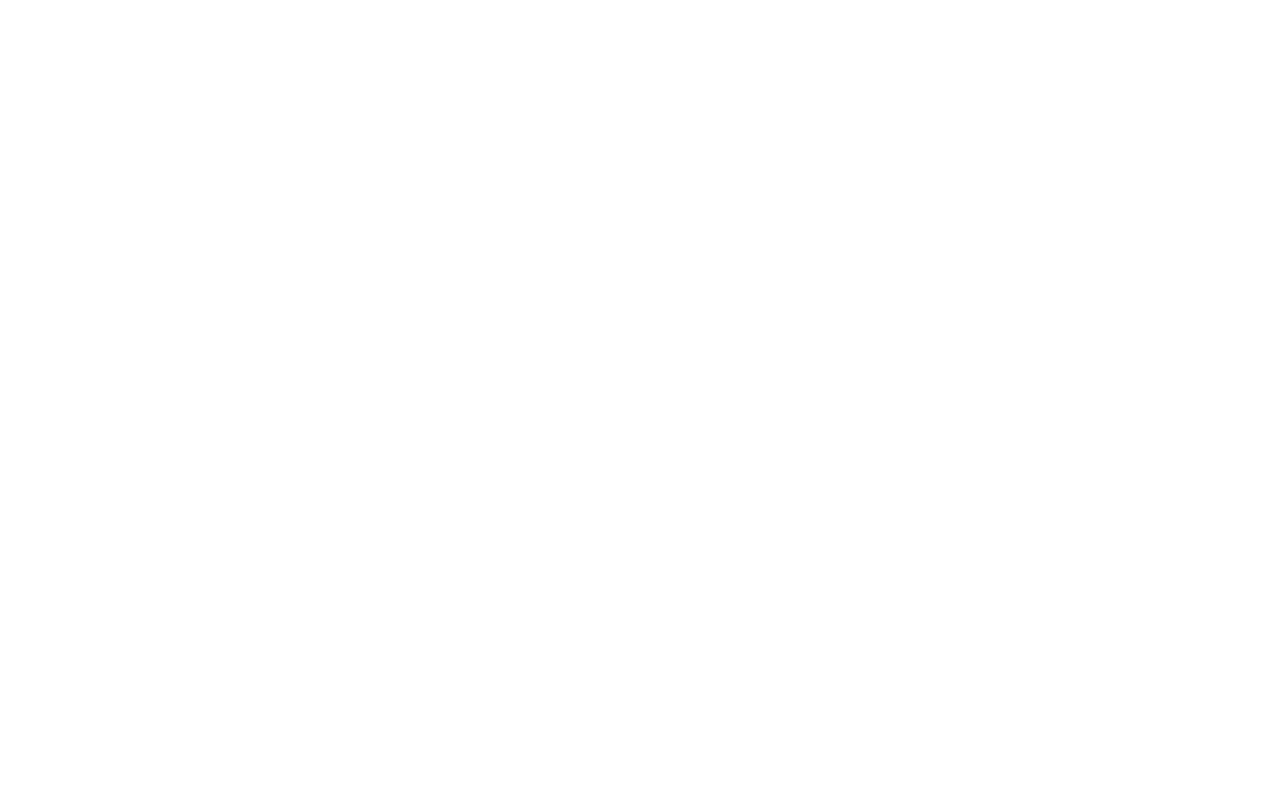
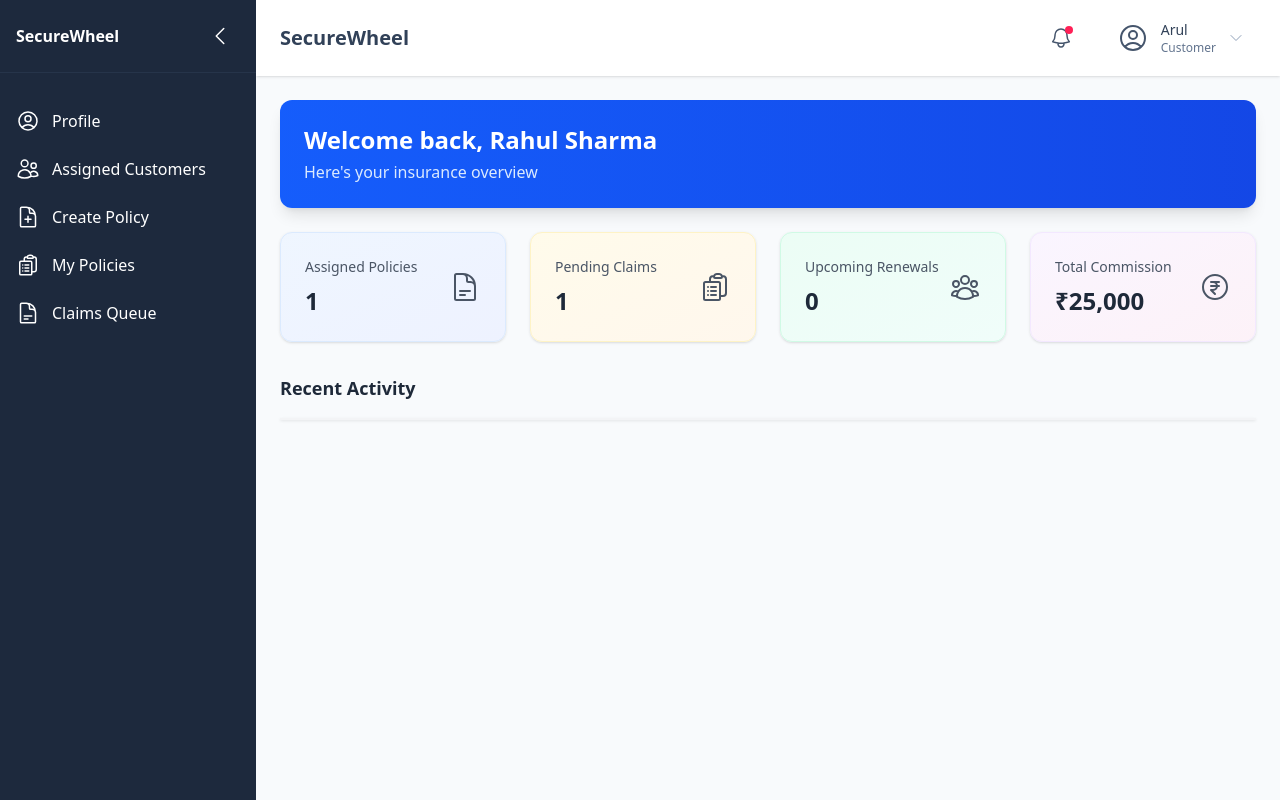
Before and after one commit to babuprasadravi/insurance_management_ui, a React (Vite) app: page /agentDashboard in a window 1280 px wide. Before the commit this address had no page. Built offline with nearby package versions, Linux system fonts and the light colour scheme.

Commit message:
Agent Dashboard done

```diff
--- a/src/App.jsx
+++ b/src/App.jsx
@@ -14,11 +14,14 @@
 import { FileClaimForm } from "./components/pages/FileClaimForm";
 import { ClaimProvider } from "./context/ClaimContext";
 import { MyClaims } from "./components/pages/MyClaims";
+import { AgentDashboard } from "./components/pages/AgentDashboard";
+import { AgentProvider } from "./context/AgentContext";
 
 function App() {
   return (
     <PolicyProvider>
       <ClaimProvider>
+        <AgentProvider>
           <Router>
             <Toaster position="top-right" />
             <Routes>
@@ -45,8 +48,24 @@
                 path="/dashboard/notifications"
                 element={<CustomerDashboard />}
               />
+              <Route path="/agentDashboard" element={<AgentDashboard />} />
+              {/* <Route
+              path="/agentDashboard/customers"
+              element={<AssignedCustomers />}
+            />
+            <Route
+              path="/agentDashboard/create-policy"
+              element={<CreatePolicy />}
+            />
+            <Route
+              path="/agentDashboard/policies"
+              element={<AgentPolicies />}
+            />
+            <Route path="/agentDashboard/claims" element={<ClaimsQueue />} />
+            <Route path="/agentDashboard/profile" element={<Profile />} /> */}
             </Routes>
           </Router>
+        </AgentProvider>
       </ClaimProvider>
     </PolicyProvider>
   );
--- a/src/components/layout/DashboardLayout.jsx
+++ b/src/components/layout/DashboardLayout.jsx
@@ -2,7 +2,7 @@
 import { DashboardSidebar } from "./DashboardSidebar";
 import { DashboardNavbar } from "./DashboardNavbar";
 
-export const DashboardLayout = ({ children }) => {
+export const DashboardLayout = ({ menuItems, children }) => {
   const [sidebarCollapsed, setSidebarCollapsed] = useState(false);
 
   return (
@@ -10,6 +10,7 @@
       <DashboardSidebar
         collapsed={sidebarCollapsed}
         setCollapsed={setSidebarCollapsed}
+        menuItems={menuItems}
       />
       <div
         className={`flex-1 transition-all duration-300 ${
--- a/src/components/layout/DashboardSidebar.jsx
+++ b/src/components/layout/DashboardSidebar.jsx
@@ -9,36 +9,9 @@
   ChevronRightIcon,
 } from "@heroicons/react/24/outline";
 
-const menuItems = [
-  {
-    name: "Profile",
-    icon: UserCircleIcon,
-    path: "/dashboard/settings",
-  },
-  {
-    name: "Browse Policies",
-    icon: DocumentTextIcon,
-    path: "/dashboard/browse-policies",
-  },
-  {
-    name: "My Policies",
-    icon: ClipboardDocumentListIcon,
-    path: "/dashboard/my-policies",
-  },
-  {
-    name: "File a Claim",
-    icon: DocumentTextIcon,
-    path: "/dashboard/file-claim",
-  },
-  {
-    name: "My Claims",
-    icon: DocumentTextIcon, // Make sure to import this icon DocumentDuplicateIcon
-    path: "/dashboard/claims",
-  },
-  { name: "Notifications", icon: BellIcon, path: "/dashboard/notifications" },
-];
 
-export const DashboardSidebar = ({ collapsed, setCollapsed }) => {
+
+export const DashboardSidebar = ({ collapsed, setCollapsed, menuItems}) => {
   const location = useLocation();
   const navigate = useNavigate();
 
--- /dev/null
+++ b/src/components/pages/AgentDashboard.jsx
@@ -0,0 +1,72 @@
+import {
+    DocumentTextIcon,
+    UserGroupIcon,
+    ClipboardDocumentListIcon,
+    CurrencyRupeeIcon,
+  } from "@heroicons/react/24/outline";
+  import { DashboardLayout } from "../layout/DashboardLayout";
+  import { OverviewCard } from "../ui/OverviewCard";
+  import { WelcomeBanner } from "../ui/WelcomeBanner";
+  import { useAgent } from "../../context/AgentContext";
+  import { AgentMenuItems } from "../../constants/data";
+
+  export const AgentDashboard = () => {
+    const { assignedPolicies, pendingClaims, commissionSummary } = useAgent();
+
+    const agent = {
+      name: "Rahul Sharma",
+      role: "Insurance Agent"
+    };
+
+    // Get policies expiring in next 30 days
+    const upcomingRenewals = assignedPolicies.filter(policy => {
+      const expiryDate = new Date(policy.validityEnd);
+      const today = new Date();
+      const diffTime = expiryDate - today;
+      const diffDays = Math.ceil(diffTime / (1000 * 60 * 60 * 24));
+      return diffDays <= 30 && diffDays > 0;
+    }).length;
+
+    return (
+      <DashboardLayout menuItems={AgentMenuItems} >
+        {/* Welcome Banner */}
+        <WelcomeBanner customer={agent} />
+
+        {/* Overview Cards */}
+        <div className="grid grid-cols-1 md:grid-cols-2 lg:grid-cols-4 gap-6">
+          <OverviewCard
+            title="Assigned Policies"
+            value={assignedPolicies.length}
+            icon={DocumentTextIcon}
+            className="bg-gradient-to-br from-blue-50 to-indigo-50 border-blue-100"
+          />
+          <OverviewCard
+            title="Pending Claims"
+            value={pendingClaims.length}
+            icon={ClipboardDocumentListIcon}
+            className="bg-gradient-to-br from-amber-50 to-orange-50 border-amber-100"
+          />
+          <OverviewCard
+            title="Upcoming Renewals"
+            value={upcomingRenewals}
+            icon={UserGroupIcon}
+            className="bg-gradient-to-br from-emerald-50 to-teal-50 border-emerald-100"
+          />
+          <OverviewCard
+            title="Total Commission"
+            value={`₹${commissionSummary.totalEarned.toLocaleString()}`}
+            icon={CurrencyRupeeIcon}
+            className="bg-gradient-to-br from-purple-50 to-pink-50 border-purple-100"
+          />
+        </div>
+
+        {/* Recent Activity Section */}
+        <div className="mt-8">
+          <h2 className="text-lg font-semibold text-gray-800 mb-4">Recent Activity</h2>
+          <div className="bg-white rounded-xl shadow-sm border border-gray-100 divide-y">
+            {/* Add recent activities here */}
+          </div>
+        </div>
+      </DashboardLayout>
+    );
+  };
--- a/src/components/pages/CustomerDashboard.jsx
+++ b/src/components/pages/CustomerDashboard.jsx
@@ -6,7 +6,7 @@
 import { DashboardLayout } from "../layout/DashboardLayout";
 import { OverviewCard } from "../ui/OverviewCard";
 import { WelcomeBanner } from "../ui/WelcomeBanner";
-
+import { customerMenuItems } from "../../constants/data";
 export const CustomerDashboard = () => {
   const customer = {
     name: "Arul",
@@ -15,7 +15,7 @@
   };
 
   return (
-    <DashboardLayout>
+    <DashboardLayout menuItems={customerMenuItems}>
       {/* Welcome Banner */}
       <WelcomeBanner customer={customer} />
 
--- a/src/components/ui/Signup.jsx
+++ b/src/components/ui/Signup.jsx
@@ -16,6 +16,7 @@
   password: Yup.string()
     .min(8, "Password must be at least 8 characters")
     .required("Password is required"),
+  isAgent: Yup.boolean(),
 });
 
 export const SignupPage = () => {
@@ -94,7 +95,20 @@
                       type="password"
                       placeholder="••••••••"
                     />
-
+                    <div className="flex items-center space-x-2">
+                      <input
+                        type="checkbox"
+                        id="isAgent"
+                        name="isAgent"
+                        className="h-4 w-4 rounded border-gray-300 text-indigo-600 focus:ring-indigo-600"
+                      />
+                      <label
+                        htmlFor="isAgent"
+                        className="text-sm text-gray-600"
+                      >
+                        Create an Agent Account
+                      </label>
+                    </div>
                     <button
                       type="submit"
                       disabled={isSubmitting}
--- a/src/constants/data.js
+++ b/src/constants/data.js
@@ -1,3 +1,13 @@
+import {
+  UserCircleIcon,
+  DocumentTextIcon,
+  ClipboardDocumentListIcon,
+  BellIcon,
+  UsersIcon,
+  DocumentPlusIcon,
+} from "@heroicons/react/24/outline";
+
+
 export const features = [
     {
       icon: "🚀",
@@ -18,3 +28,59 @@
         "File and track claims digitally with our streamlined claims processing system.",
     },
   ];
+
+  export const customerMenuItems = [
+    {
+      name: "Profile",
+      icon: UserCircleIcon,
+      path: "/dashboard/settings",
+    },
+    {
+      name: "Browse Policies",
+      icon: DocumentTextIcon,
+      path: "/dashboard/browse-policies",
+    },
+    {
+      name: "My Policies",
+      icon: ClipboardDocumentListIcon,
+      path: "/dashboard/my-policies",
+    },
+    {
+      name: "File a Claim",
+      icon: DocumentTextIcon,
+      path: "/dashboard/file-claim",
+    },
+    {
+      name: "My Claims",
+      icon: ClipboardDocumentListIcon, // Make sure to import this icon DocumentDuplicateIcon
+      path: "/dashboard/claims",
+    },
+  ];
+
+export const AgentMenuItems = [
+  {
+    name: "Profile",
+    icon: UserCircleIcon,
+    path: "/agentDashboard/profile",
+  },
+  {
+    name: "Assigned Customers",
+    icon: UsersIcon,
+    path: "/agentDashboard/customers",
+  },
+  {
+    name: "Create Policy",
+    icon: DocumentPlusIcon,
+    path: "/agentDashboard/create-policy",
+  },
+  {
+    name: "My Policies",
+    icon: ClipboardDocumentListIcon,
+    path: "/agentDashboard/policies",
+  },
+  {
+    name: "Claims Queue",
+    icon: DocumentTextIcon,
+    path: "/agentDashboard/claims",
+  }
+];
--- /dev/null
+++ b/src/context/AgentContext.jsx
@@ -0,0 +1,65 @@
+import { createContext, useState, useContext } from "react";
+
+const AgentContext = createContext();
+
+export const AgentProvider = ({ children }) => {
+  const [assignedPolicies, setAssignedPolicies] = useState([
+    {
+      id: "POL-2024-1001",
+      policyId: "TW-1002",
+      name: "Premium Two-Wheeler Insurance",
+      type: "Two-Wheeler",
+      vehicleRegNo: "KA01MR8701",
+      manufacturer: "Honda",
+      model: "Activa 6G",
+      validityStart: "2024-02-15",
+      validityEnd: "2025-02-14",
+      premiumPaid: 2500,
+      insuredValue: 75000,
+      customerName: "Arul Kumar",
+      customerEmail: "arul@example.com",
+      status: "Active"
+    }
+  ]);
+
+  const [assignedCustomers, setAssignedCustomers] = useState([
+    {
+      id: "CUST-001",
+      name: "Arul Kumar",
+      email: "arul@example.com",
+      phone: "+91 9876543210",
+      policies: 2,
+      claims: 1
+    }
+  ]);
+
+  const [pendingClaims, setPendingClaims] = useState([
+    {
+      id: "CLM-2024-001",
+      policyId: "POL-2024-1001",
+      customerName: "Arul Kumar",
+      amount: 15000,
+      status: "Under Review",
+      submittedDate: "2024-02-20"
+    }
+  ]);
+
+  const [commissionSummary, setCommissionSummary] = useState({
+    totalEarned: 25000,
+  });
+
+  return (
+    <AgentContext.Provider
+      value={{
+        assignedPolicies,
+        assignedCustomers,
+        pendingClaims,
+        commissionSummary
+      }}
+    >
+      {children}
+    </AgentContext.Provider>
+  );
+};
+
+export const useAgent = () => useContext(AgentContext);
```
Lines whose indentation alone changed are shown as unchanged.
